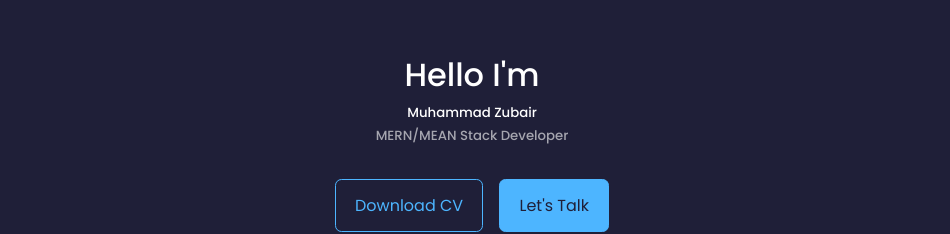
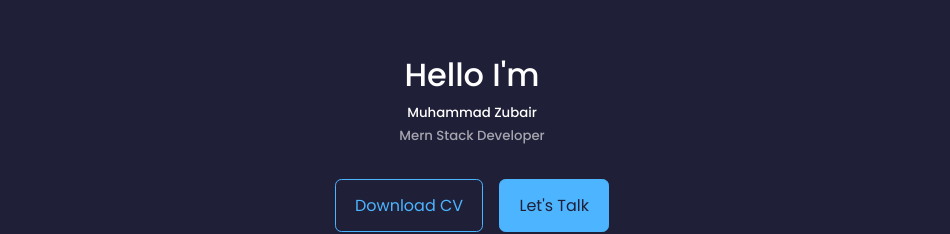
Before and after one commit to Zubair-Rajoot/Personal-Portfolio, a React (Vite) app: page / in a window 1280 px wide. Shown: the part 148-382 px from the top of the page, without its empty margins (168-1118 px from the left). Built offline with nearby package versions, Linux system fonts and the light colour scheme.

Commit message:
Update Header.jsx

```diff
--- a/src/components/header/Header.jsx
+++ b/src/components/header/Header.jsx
@@ -10,7 +10,7 @@ const Header = () => {
       <div className="container header__container">
         <h1>Hello I'm</h1>
         <h5>Muhammad Zubair</h5>
-        <h5 className="text-light">MERN/MEAN Stack Developer </h5>
+        <h5 className="text-light">Mern Stack Developer </h5>
 
         <CTA/>
         <HeaderSocials/>
```
